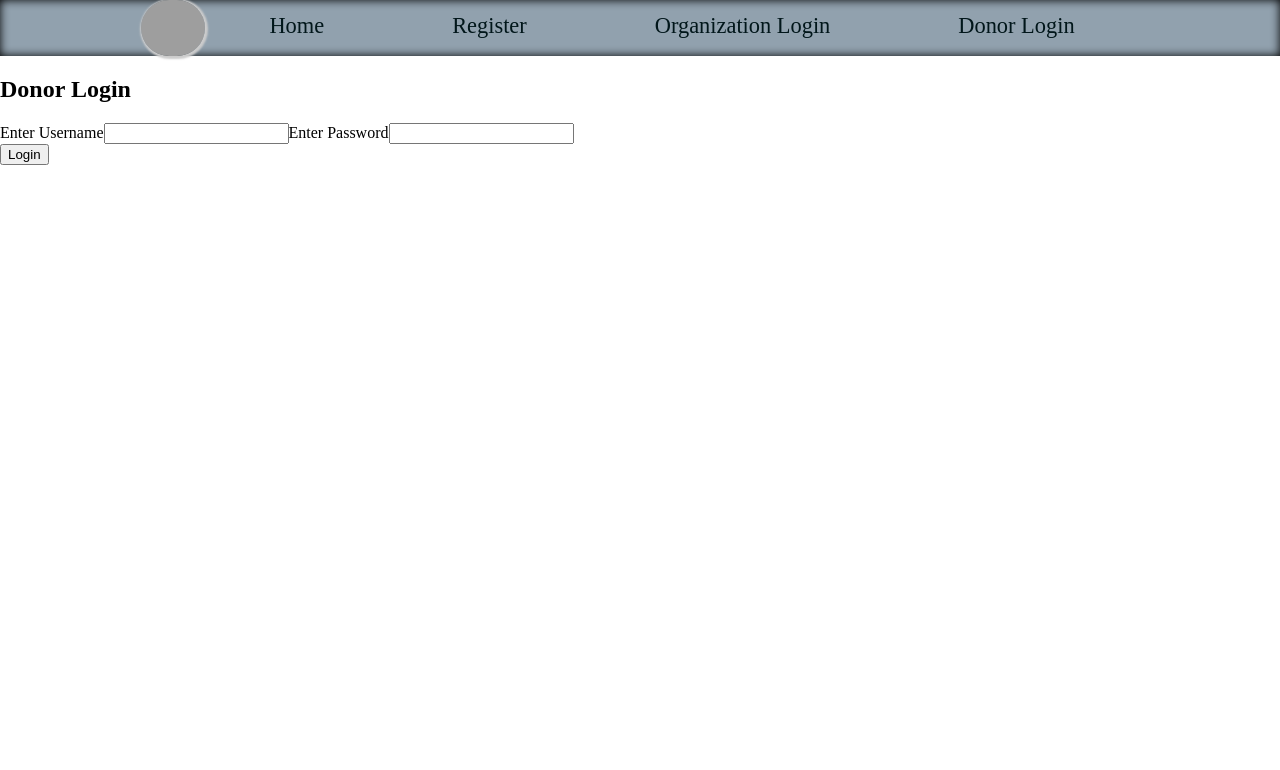
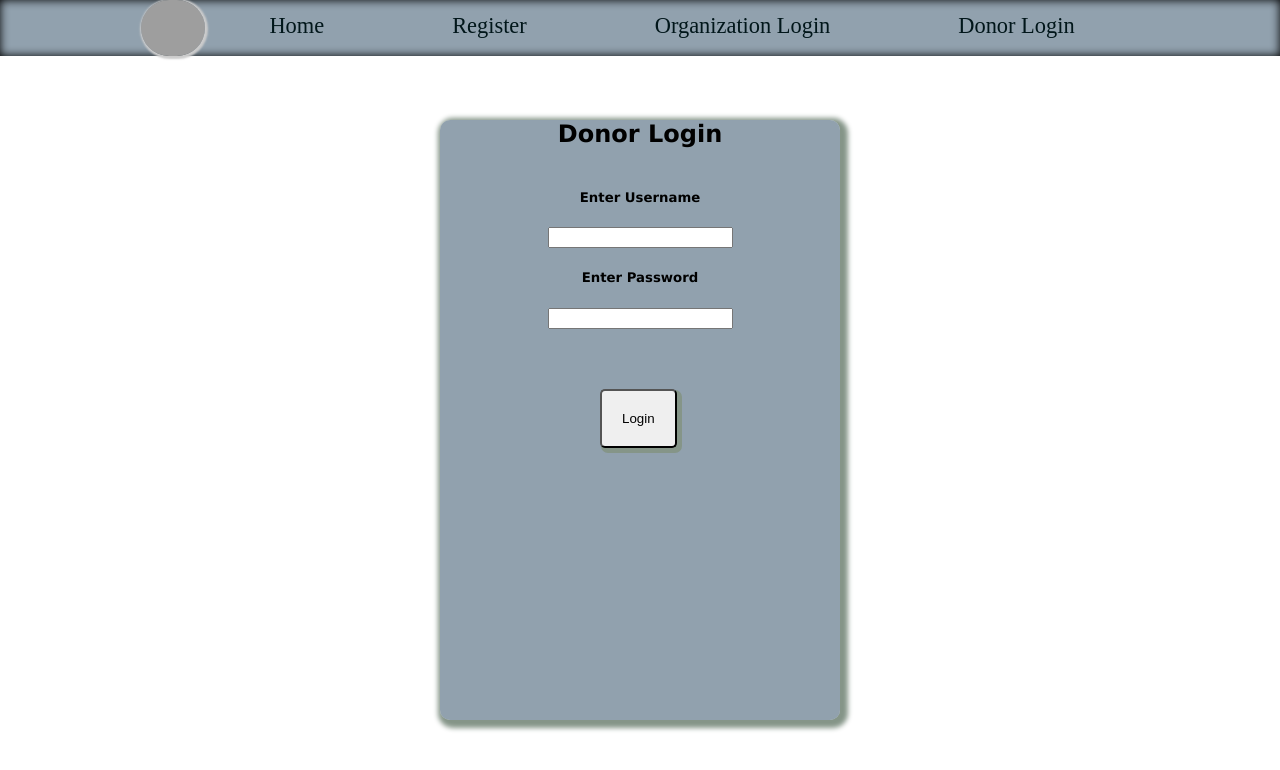
Before and after one commit to buildweek-save-the-animals/front-end, a React (Create React App) app: page /donorLogin in a window 1280 px wide. Shown: the top 770 px of the page. Built offline with nearby package versions, Linux system fonts and the light colour scheme; grey boxes are pictures that could not be loaded.

Commit message:
more styling to all login/register forms

```diff
--- a/package.json
+++ b/package.json
@@ -9,6 +9,8 @@
     "@testing-library/user-event": "^7.1.2",
     "axios": "^0.19.2",
     "formik": "^2.1.3",
+    "less": "^3.10.3",
+    "less-watch-compiler": "^1.14.6",
     "react": "^16.12.0",
     "react-dom": "^16.12.0",
     "react-router": "^5.1.2",
--- a/src/components/OrgLogin.js
+++ b/src/components/OrgLogin.js
@@ -2,6 +2,23 @@ import React from "react";
 import {withFormik, Form, Field} from 'formik';
 import * as Yup from 'yup';
 import axios from 'axios'
+import styled from 'styled-components'
+
+const Bttn = styled.button `
+margin:15% 40%;
+    padding:5% 5%;
+    border-radius: 5px;
+    box-shadow: 3px 3px 0px 2px rgb(133, 149, 136)
+`
+
+const H1 = styled.h1 `
+text-align:center;
+font-family: Verdana, Geneva, Tahoma, sans-serif;
+`
+const H5 = styled.h5 `
+text-align:center;
+font-family: Verdana, Geneva, Tahoma, sans-serif;
+`
 
 
 const OrgLogin = ({values, errors, touched, status}) => {
@@ -9,12 +26,12 @@ const OrgLogin = ({values, errors, touched, status}) => {
 
     return (
         <section className='register-section'>
-            <h1>Organization Login</h1>
+            <H1>Organization Login</H1>
             <Form>
 
             <div className='user-input-container'>
 
-                <label className='user-Reg'>Enter Username
+                <label className='user-org'><H5>Enter Username</H5>
                     <Field type='text' name='username'></Field>
                     {touched.username && errors.username && <p className='errors-reg'>{errors.username}</p>}
 
@@ -22,7 +39,7 @@ const OrgLogin = ({values, errors, touched, status}) => {
 
 
 
-                <label className='password-Reg'>Enter Password
+                <label className='password-org'><H5>Enter Password</H5>
                     <Field type='password' name='password'></Field>
                     {touched.password && errors.password && <p className='errors-reg'>{errors.password}</p>}
                 </label>
@@ -32,7 +49,7 @@ const OrgLogin = ({values, errors, touched, status}) => {
 
 
 
-            <button type='submit'>Login</button>
+            <Bttn className='sub-bttn-log' type='submit'>Login</Bttn>
 
 
 
--- a/src/components/homePage.js
+++ b/src/components/homePage.js
@@ -18,7 +18,8 @@ const HomePage = () => {
 
     return (
         <HomeDiv>
-            <Pgraph>Key Conservation is helping conservationists receive critical funding and increased global support through an app that provides real-time updates on day-to-day campaigns. We can stop global extinction if we utilize new technology and interact with supporters in ways that they want! </Pgraph>
+            <Pgraph>Will need to add something relatively original here-->
+            Key Conservation is helping conservationists receive critical funding and increased global support through an app that provides real-time updates on day-to-day campaigns. We can stop global extinction if we utilize new technology and interact with supporters in ways that they want! </Pgraph>
         </HomeDiv>
     )
 }
--- /dev/null
+++ b/src/components/registerPage.css
@@ -0,0 +1,36 @@
+.register-section {
+
+
+        width: 400px;
+        height: 600px;
+        margin: auto;
+        margin-top: 5%;
+        background-color:rgb(37, 68, 95,0.5);
+        box-shadow: 3px 3px 5px 5px rgb(133, 149, 136);
+        border-radius: 10px;
+
+
+
+
+}
+
+.user-input-container {
+    text-align: center;
+    display: flex;
+    flex-direction: column;
+}
+
+.check-box-container {
+
+    text-align: center;
+}
+
+.reg-button {
+
+    margin:15% 37%;
+    padding:5% 5%;
+    border-radius: 5px;
+    box-shadow: 3px 3px 0px 2px rgb(133, 149, 136);
+    font-family: Verdana, Geneva, Tahoma, sans-serif;
+
+}
--- a/src/components/registerPage.js
+++ b/src/components/registerPage.js
@@ -1,30 +1,43 @@
 import React from "react";
 import {withFormik, Form, Field} from 'formik';
+import './registerPage.css';
 import * as Yup from 'yup';
-import axios from 'axios'
+import axios from 'axios';
+import styled from 'styled-components';
 
+//need to bring in conditional statement that increases div height for background if validation fails on register.
+
+const H5 = styled.h5 `
+text-align:center;
+font-family: Verdana, Geneva, Tahoma, sans-serif;
+`
+const H1 = styled.h1 `
+text-align:center;
+font-family: Verdana, Geneva, Tahoma, sans-serif;
+`
 
 const RegisterPage = ({values, errors, touched, status}) => {
 
 
     return (
         <section className='register-section'>
+            <H1>Register Page</H1>
             <Form>
 
             <div className='user-input-container'>
 
-                <label className='user-Reg'>Create Username
+                <label className='user-Reg'><H5>Create Username</H5>
                     <Field type='text' name='username'></Field>
                     {touched.username && errors.username && <p className='errors-reg'>{errors.username}</p>}
 
                 </label>
 
-                <label className='email-Reg'>Email
+                <label className='email-Reg'><H5>Email</H5>
                     <Field type='email' name='email'></Field>
                     {touched.email && errors.email && <p className='errors-reg'>{errors.email}</p>}
                 </label>
 
-                <label className='password-Reg'>Create Password
+                <label className='password-Reg'><H5>Create Password</H5>
                     <Field type='password' name='password'></Field>
                     {touched.password && errors.password && <p className='errors-reg'>{errors.password}</p>}
                 </label>
@@ -33,7 +46,7 @@ const RegisterPage = ({values, errors, touched, status}) => {
 
             <div className='check-box-container'>
 
-                <p>User Type</p>
+                <H5>User Type</H5>
 
                 <label className='checkBox-Reg'>Donor
                 <Field type='radio' name='radio' value='donor'></Field>
@@ -48,7 +61,7 @@ const RegisterPage = ({values, errors, touched, status}) => {
 
             </div>
 
-            <button type='submit'>Register</button>
+            <button className='reg-button' type='submit'>Register</button>
 
 
 
--- a/src/components/userLogin.js
+++ b/src/components/userLogin.js
@@ -2,8 +2,24 @@ import React from "react";
 import {withFormik, Form, Field} from 'formik';
 import * as Yup from 'yup';
 import axios from 'axios';
-import { Redirect } from "react-router-dom"
+import styled from 'styled-components';
+// import { Redirect } from "react-router-dom"
 
+const Bttn = styled.button `
+margin:15% 40%;
+    padding:5% 5%;
+    border-radius: 5px;
+    box-shadow: 3px 3px 0px 2px rgb(133, 149, 136)
+`
+
+const H1 = styled.h1 `
+text-align:center;
+font-family: Verdana, Geneva, Tahoma, sans-serif;
+`
+const H5 = styled.h5 `
+text-align:center;
+font-family: Verdana, Geneva, Tahoma, sans-serif;
+`
 
 
 const DonorLogin = ( {values, errors, touched, status}) => {
@@ -11,12 +27,12 @@ const DonorLogin = ( {values, errors, touched, status}) => {
 
     return (
         <section className='register-section'>
-            <h1>Donor Login</h1>
+            <H1>Donor Login</H1>
             <Form>
 
             <div className='user-input-container'>
 
-                <label className='user-Reg'>Enter Username
+                <label className='user-Reg'><H5>Enter Username</H5>
                     <Field type='text' name='username'></Field>
                     {touched.username && errors.username && <p className='errors-reg'>{errors.username}</p>}
 
@@ -24,7 +40,7 @@ const DonorLogin = ( {values, errors, touched, status}) => {
 
 
 
-                <label className='password-Reg'>Enter Password
+                <label className='password-Reg'><H5>Enter Password</H5>
                     <Field type='password' name='password'></Field>
                     {touched.password && errors.password && <p className='errors-reg'>{errors.password}</p>}
                 </label>
@@ -34,7 +50,7 @@ const DonorLogin = ( {values, errors, touched, status}) => {
 
 
 
-            <button type='submit'>Login</button>
+            <Bttn type='submit'>Login</Bttn>
 
 
 
```
Also changed, not shown: src/components/orgLogin.css (added), 1 other file (tests, documents, lock files or other folders).
